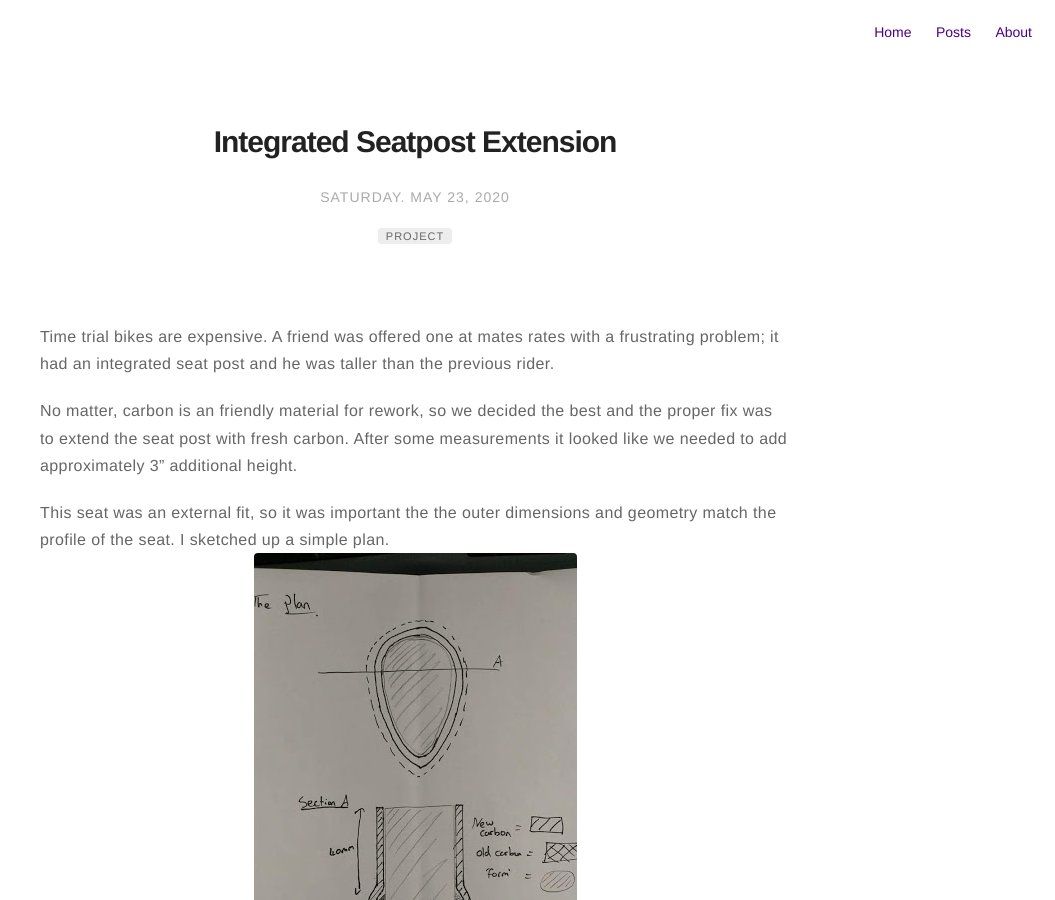
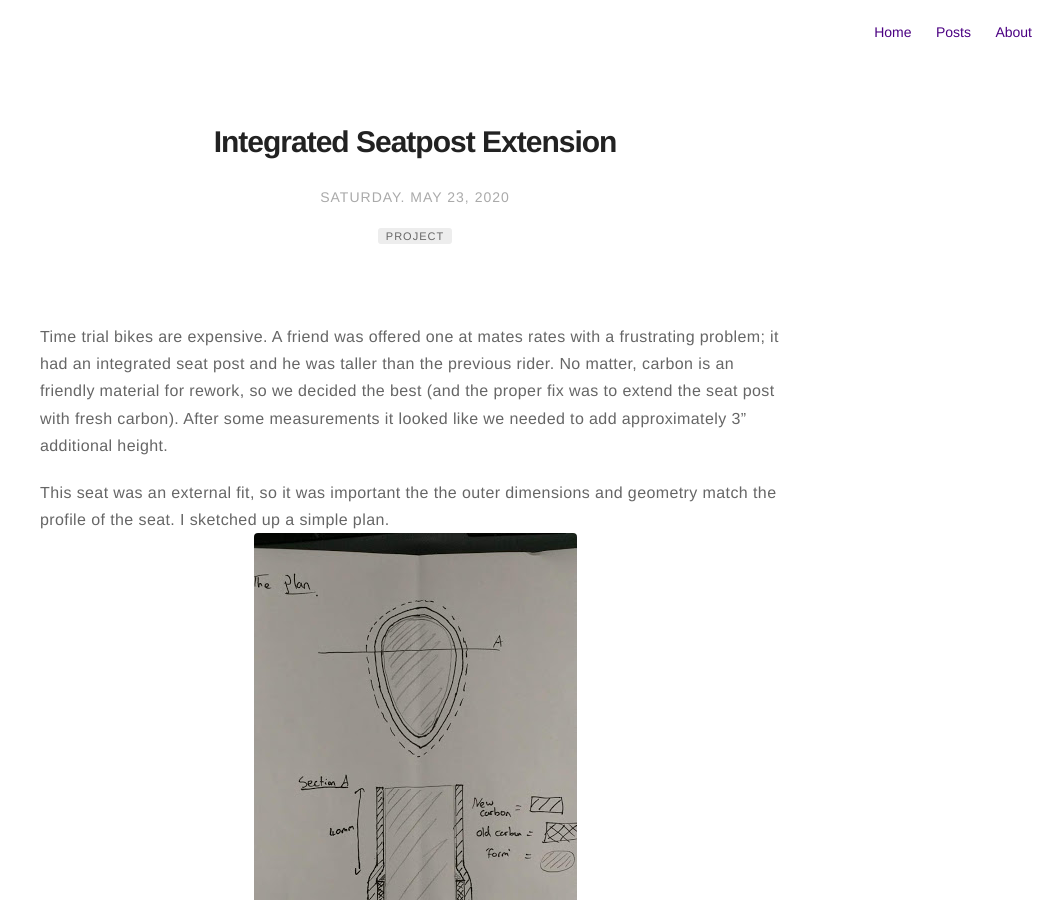
Before and after one commit to jc782/jc782.github.io, a Jekyll site: the page built from _posts/2020-05-24-ISP-Extension.markdown, in a window 1280 px wide and 900 px high. Shown: the whole window, without its empty margins (225-1280 px from the left). Built offline with Jekyll 4.4.1, drawn with Linux system fonts in a browser that asks for light colours; part of the change alters nothing that is shown; some of the changed text lies outside the part shown.

Commit message:
formatting ISP post

```diff
--- a/_posts/2020-05-24-ISP-Extension.markdown
+++ b/_posts/2020-05-24-ISP-Extension.markdown
@@ -12,9 +12,7 @@ description: Fixing a carbon bike frame
 published: true
 ---
 <div markdown="1" class="contentCont" id="scroll">
-Time trial bikes are expensive. A friend was offered one at mates rates with a frustrating problem; it had an integrated seat post and he was taller than the previous rider.
-
-No matter, carbon is an friendly material for rework, so we decided the best and the proper fix was to extend the seat post with fresh carbon. After some measurements it looked like we needed to add approximately 3" additional height.
+Time trial bikes are expensive. A friend was offered one at mates rates with a frustrating problem; it had an integrated seat post and he was taller than the previous rider. No matter, carbon is an friendly material for rework, so we decided the best (and the proper fix was to extend the seat post with fresh carbon). After some measurements it looked like we needed to add approximately 3" additional height.
 
 This seat was an external fit, so it was important the the outer dimensions and geometry match the profile of the seat. I sketched up a simple plan.
 ![plan](/assets/images/ISP/plan.jpg){:class="img-responsive"}
@@ -23,7 +21,7 @@ For the core that we would wrap around we photographed it, then scaled in in Ons
 ![planview](/assets/images/ISP/planview.png){:class="img-responsive"}
 ![cad](/assets/images/ISP/cad.png){:class="img-responsive"}
 
-I 3d printed the core, and was impressed to find it was within 0.2mm of design size, and a snug fit in the bike.
+I 3d printed the core, and was impressed to find it was within 0.2mm of design size, and a snug fit in the bike. Pretty good for my cheap FDM printer.
 ![inserted](/assets/images/ISP/inserted.jpg){:class="img-responsive"}
 
 To ensure the dimensions after wrapping would be right, and convince ourselves in the structural integrity of carbon, we made a test piece. Material wise the carbon was 2x2twill 200g carbon,and a the epoxy a standard room temperature fast cure resin. Based on the target thickness and some online research, between 10 and 12 layers was recommended.
```
